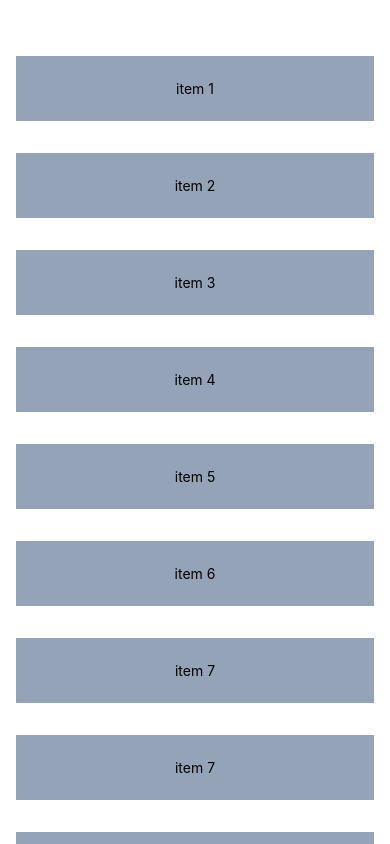
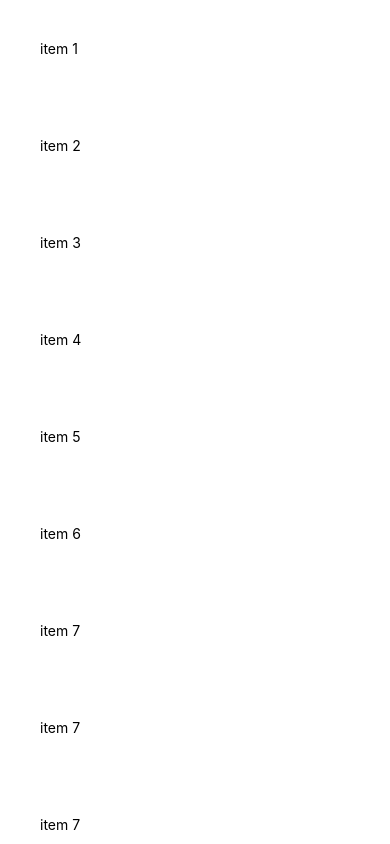
Before and after one commit to HLoey258/rn-just-a-stuff, a React Native app: screen / in a window 390 px wide. Built offline with nearby package versions, Linux system fonts and the light colour scheme.

Commit message:
sumbmit Flatlist test

```diff
--- a/App.js
+++ b/App.js
@@ -1,5 +1,6 @@
 import { useState } from "react";
 import {
+  FlatList,
   RefreshControl,
   ScrollView,
   StyleSheet,
@@ -8,19 +9,19 @@ import {
 } from "react-native";
 export default function App() {
   const [items, setItem] = useState([
-    { key: 1, item: "item 1" },
-    { key: 2, item: "item 2" },
-    { key: 3, item: "item 3" },
-    { key: 4, item: "item 4" },
-    { key: 5, item: "item 5" },
-    { key: 6, item: "item 6" },
-    { key: 8, item: "item 7" },
-    { key: 9, item: "item 7" },
-    { key: 10, item: "item 7" },
-    { key: 11, item: "item 7" },
-    { key: 12, item: "item 7" },
-    { key: 13, item: "item 7" },
-    { key: 14, item: "item 7" },
+    { key: "1", name: "item 1" },
+    { key: "2", name: "item 2" },
+    { key: "3", name: "item 3" },
+    { key: "4", name: "item 4" },
+    { key: "5", name: "item 5" },
+    { key: "6", name: "item 6" },
+    { key: "8", name: "item 7" },
+    { key: "9", name: "item 7" },
+    { key: "10", name: "item 7" },
+    { key: "11", name: "item 7" },
+    { key: "12", name: "item 7" },
+    { key: "13", name: "item 7" },
+    { key: "14", name: "item 7" },
   ]);
   const [refreshing, setRefreshing] = useState(false);
 
@@ -31,26 +32,37 @@ export default function App() {
     alert("refreshing");
   };
   return (
-    <ScrollView
-      refreshControl={
-        <RefreshControl
-          onRefresh={refresh}
-          refreshing={refreshing}
-        ></RefreshControl>
-      }
-    >
-      <View id="wrapper" className="pt-10 items-stretch ">
-        {items.map((listItem) => {
-          return (
-            <Text
-              className="bg-slate-400 text-center m-4 p-6"
-              key={listItem.key}
-            >
-              {listItem.item}
-            </Text>
-          );
-        })}
-      </View>
-    </ScrollView>
+    <FlatList
+      keyExtractor={(items, index) => index.toString()}
+      data={items}
+      renderItem={(
+        { item } // only accept key as string, and the name of object for item must have difference name
+      ) => (
+        <View>
+          <Text className="p-5 m-5">{item.name}</Text>
+        </View>
+      )}
+    ></FlatList>
+    // <ScrollView
+    //   refreshControl={
+    //     <RefreshControl
+    //       onRefresh={refresh}
+    //       refreshing={refreshing}
+    //     ></RefreshControl>
+    //   }
+    // >
+    // <View id="wrapper" className="pt-10 items-stretch ">
+    //   {items.map((listItem) => {
+    //     return (
+    //       <Text
+    //         className="bg-slate-400 text-center m-4 p-6"
+    //         key={listItem.key}
+    //       >
+    //         {listItem.item}
+    //       </Text>
+    //     );
+    //   })}
+    // </View>
+    // </ScrollView>
   );
 }
```
